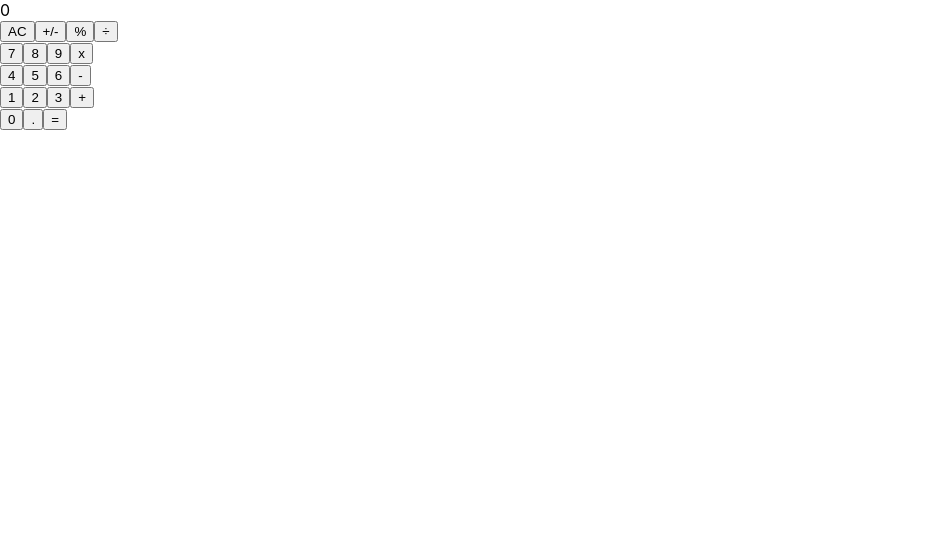
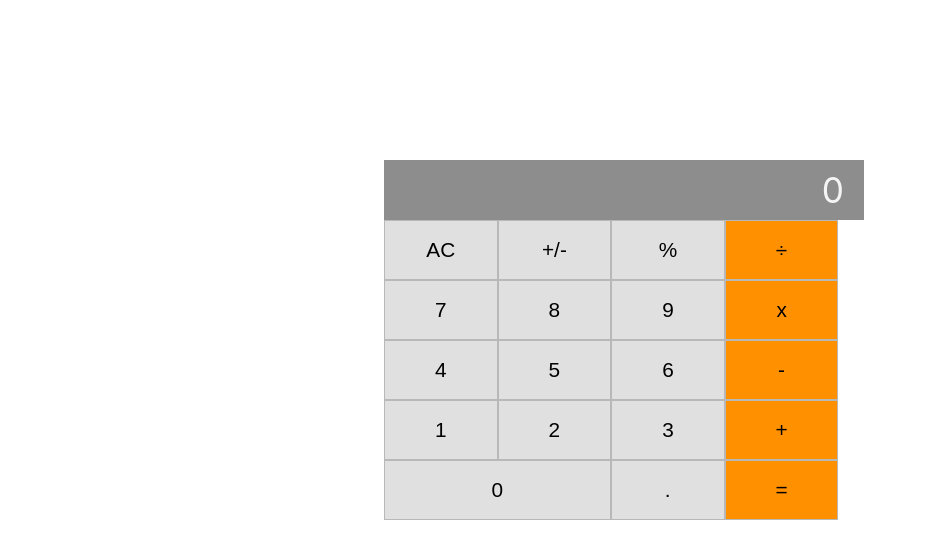
Before and after one commit to yayaismaail/math-magicins, a React (Create React App) app: page /calculator in a window 1280 px wide. Shown: the top 558 px of the page, without its empty margins (0-927 px from the left). Built offline with nearby package versions, Linux system fonts and the light colour scheme.

Commit message:
Update Calculator.js

```diff
--- a/src/components/Calculator.js
+++ b/src/components/Calculator.js
@@ -1,12 +1,52 @@
 import './Calculator.css';
-import Display from './Display';
-import Buttons from './Buttons';
+import React, { useState } from 'react';
+import calculate from '../logic/calculate';
 
-const Calculator = () => (
-  <div className="calculator">
-    <Display />
-    <Buttons />
-  </div>
-);
+const Calculator = () => {
+  const [calculation, setCalculation] = useState({
+    total: null,
+    next: null,
+    operation: null,
+  });
+
+  function handleClick(buttonName) {
+    setCalculation(calculate(calculation, buttonName));
+  }
+
+  return (
+    <div className="Calc">
+      <div className="row1 Display">{calculation.next || calculation.total || '0'}</div>
+      <div className="row2">
+        <button type="button" className="Calc-button" onClick={() => handleClick('AC')}>AC</button>
+        <button type="button" className="Calc-button" onClick={() => handleClick('+/-')}>+/-</button>
+        <button type="button" className="Calc-button" onClick={() => handleClick('%')}>%</button>
+        <button type="button" className="Calc-button Calc-operator" onClick={() => handleClick('÷')}>÷</button>
+      </div>
+      <div className="row3">
+        <button type="button" className="Calc-button" onClick={() => handleClick('7')}>7</button>
+        <button type="button" className="Calc-button" onClick={() => handleClick('8')}>8</button>
+        <button type="button" className="Calc-button" onClick={() => handleClick('9')}>9</button>
+        <button type="button" className="Calc-button Calc-operator" onClick={() => handleClick('x')}>x</button>
+      </div>
+      <div className="row4">
+        <button type="button" className="Calc-button" onClick={() => handleClick('4')}>4</button>
+        <button type="button" className="Calc-button" onClick={() => handleClick('5')}>5</button>
+        <button type="button" className="Calc-button" onClick={() => handleClick('6')}>6</button>
+        <button type="button" className="Calc-button Calc-operator" onClick={() => handleClick('-')}>-</button>
+      </div>
+      <div className="row5">
+        <button type="button" className="Calc-button" onClick={() => handleClick('1')}>1</button>
+        <button type="button" className="Calc-button" onClick={() => handleClick('2')}>2</button>
+        <button type="button" className="Calc-button" onClick={() => handleClick('3')}>3</button>
+        <button type="button" className="Calc-button Calc-operator" onClick={() => handleClick('+')}>+</button>
+      </div>
+      <div className="row6">
+        <button type="button" className="Calc-button-zero" onClick={() => handleClick('0')}>0</button>
+        <button type="button" className="Calc-button" onClick={() => handleClick('.')}>.</button>
+        <button type="button" className="Calc-button Calc-operator" onClick={() => handleClick('=')}>=</button>
+      </div>
+    </div>
+  );
+};
 
 export default Calculator;
```
